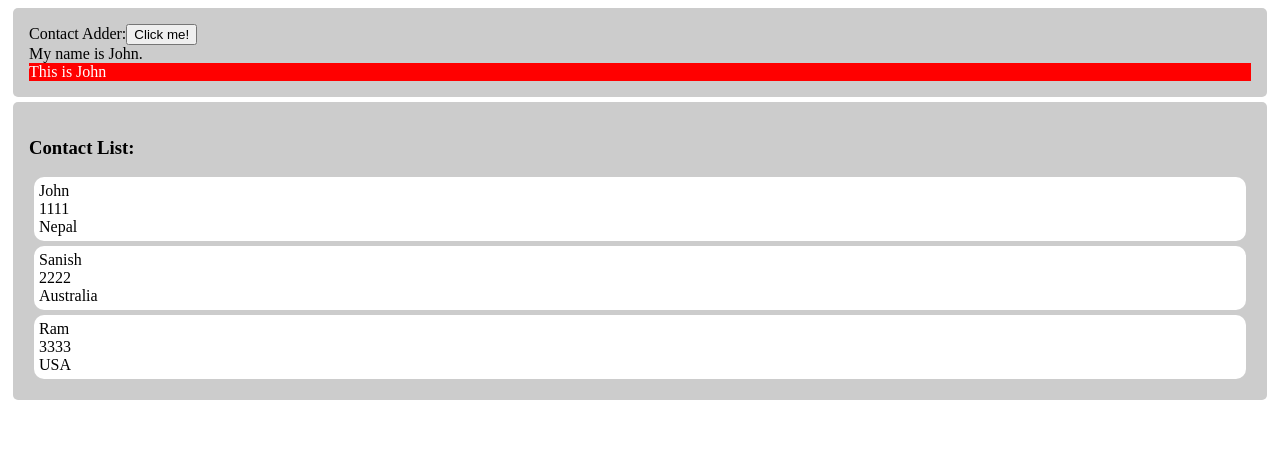
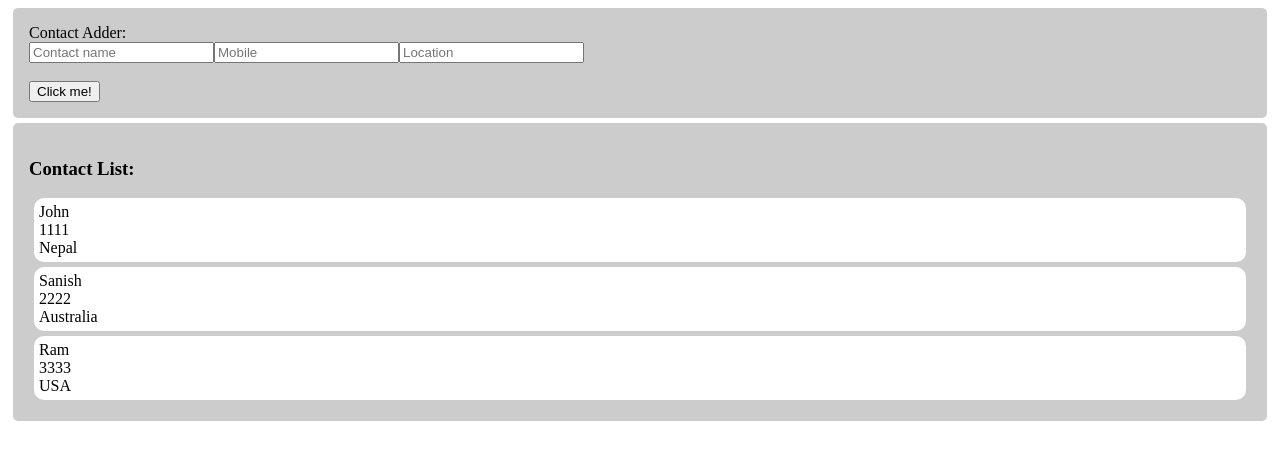
Before and after one commit to sanishkarkee/REACT-DynoAcademy, a React (Vite) app: page / in a window 1280 px wide. Shown: the top 460 px of the page. Built offline with nearby package versions, Linux system fonts and the light colour scheme.

Commit message:
using useState to store user input data & displaying them

```diff
--- a/src/components/ContactAdder.jsx
+++ b/src/components/ContactAdder.jsx
@@ -1,31 +1,48 @@
-import React, { useState } from 'react';
-import { Chris, Dave, John } from './Persons';
+import { useState } from 'react';
 
 const ContactAdder = () => {
-  const [name, setName] = useState('John');
+  const [name, setName] = useState('');
+  const [mobile, setMobile] = useState('');
+  const [location, setLocation] = useState('');
 
   const onClickHandler = () => {
-    setName('Chris');
-    console.log(name);
+    console.log('Clicked');
   };
-
-  let resultsCard;
-  if (name === 'Dave') {
-    resultsCard = <Dave />;
-  } else if (name === 'John') {
-    resultsCard = <John />;
-  } else if (name === 'Chris') {
-    resultsCard = <Chris />;
-  }
 
   return (
     <>
       <div className='simpleAdder'>
-        Contact Adder:
+        Contact Adder: <br />
+        <input
+          type='text'
+          value={name}
+          placeholder='Contact name'
+          onChange={(e) => {
+            console.log(e.target.value);
+            setName(e.target.value);
+          }}
+        />
+        <input
+          type='text'
+          value={mobile}
+          placeholder='Mobile'
+          onChange={(e) => {
+            console.log(e.target.value);
+            setMobile(e.target.value);
+          }}
+        />
+        <input
+          type='location'
+          value={location}
+          placeholder='Location'
+          onChange={(e) => {
+            console.log(e.target.value);
+            setLocation(e.target.value);
+          }}
+        />
+        <br />
+        <br />
         <button onClick={onClickHandler}>Click me!</button>
-        <div>
-          My name is {name}.{resultsCard}
-        </div>
       </div>
     </>
   );
```
